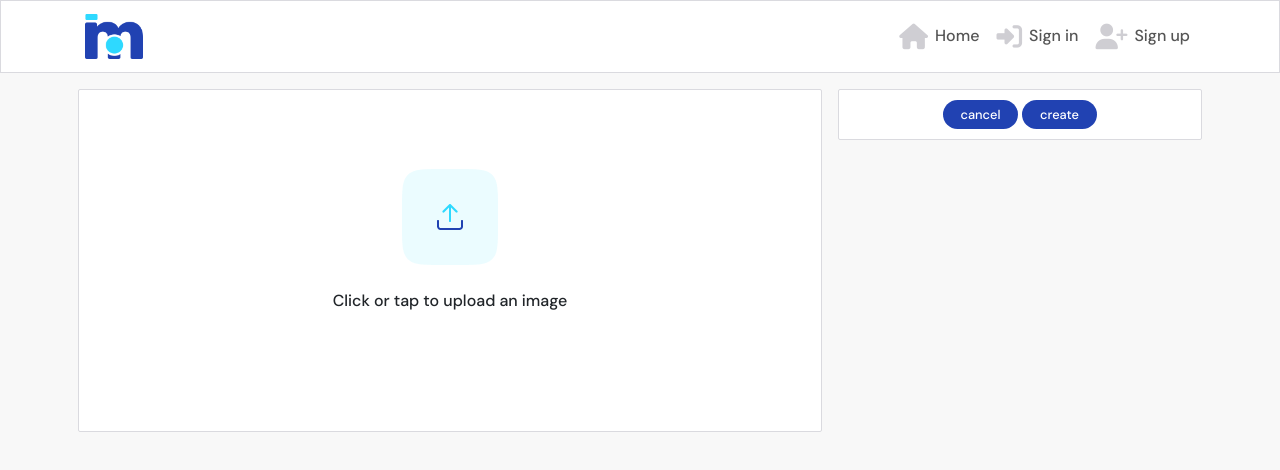
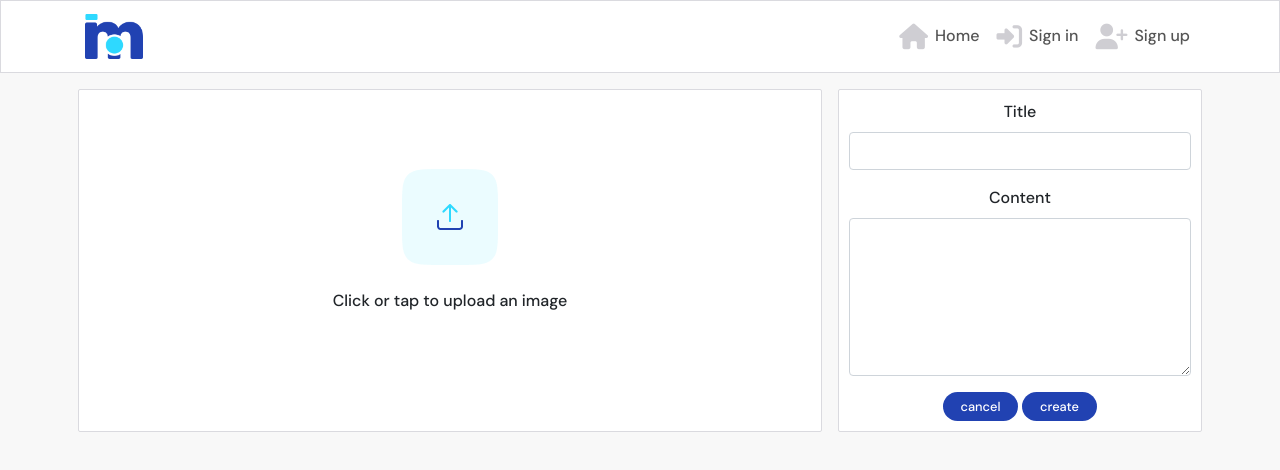
Before and after one commit to Roybin0/moments-tutorial00, a React (Create React App) app: page /posts/create in a window 1280 px wide. Shown: the top 470 px of the page. Built offline with nearby package versions, Linux system fonts and the light colour scheme; no server answers.

Commit message:
Added input fields to create post form

```diff
--- a/src/pages/posts/PostCreateForm.js
+++ b/src/pages/posts/PostCreateForm.js
@@ -10,16 +10,57 @@ function PostCreateForm() {
 
   const [errors, setErrors] = useState({});
 
+  const [postData, setPostData] = useState({
+    title: "",
+    content: "",
+    image: "",
+  })
+  const { title, content, image } = postData;
+
+  const handleChange = (event) => {
+    setPostData({
+      ...postData,
+      [event.target.name]: event.target.value,
+    });
+  };
+
+  const handleChangeImage = (event) => {
+    if (event.target.files.length) {
+      URL.revokeObjectURL(image)
+      setPostData({
+        ...postData,
+        image: URL.createObjectURL(event.target.files[0])
+      });
+    }
+  }
 
   const textFields = (
     <div className="text-center">
       {/* Add your form fields here */}
+      <Form.Group>
+        <Form.Label>Title</Form.Label>
+        <Form.Control
+          type="text"
+          name="title"
+          value={title}
+          onChange={handleChange}
+        />
+      </Form.Group>
 
-
+      <Form.Group>
+        <Form.Label>Content</Form.Label>
+        <Form.Control
+          as="textarea"
+          name="content"
+          rows={6}
+          value={content}
+          onChange={handleChange}
+        />
+      </Form.Group>
 
       <Button
         className={`${btnStyles.Button} ${btnStyles.Blue}`}
-        onClick={() => {}}
+        onClick={() => { }}
       >
         cancel
       </Button>
@@ -37,14 +78,26 @@ function PostCreateForm() {
             className={`${appStyles.Content} ${styles.Container} d-flex flex-column justify-content-center`}
           >
             <Form.Group className="text-center">
+              {image ? (
+                <>
+                  <figure>
 
+                  </figure>
+                  <div>
+
+                  </div>
+                </>
+              ) : (
                 <Form.Label
-                  className="d-flex justify-content-center"
-                  htmlFor="image-upload"
-                >
-                  <Asset src={Upload} message="Click or tap to upload an image" />
-                </Form.Label>
+                className="d-flex justify-content-center"
+                htmlFor="image-upload"
+              >
+                <Asset src={Upload} message="Click or tap to upload an image" />
+              </Form.Label>
 
+              ) }
+
+              <Form.File id="image-upload" accept="image/*" onChange={handleChangeImage} />
             </Form.Group>
             <div className="d-md-none">{textFields}</div>
           </Container>
```
